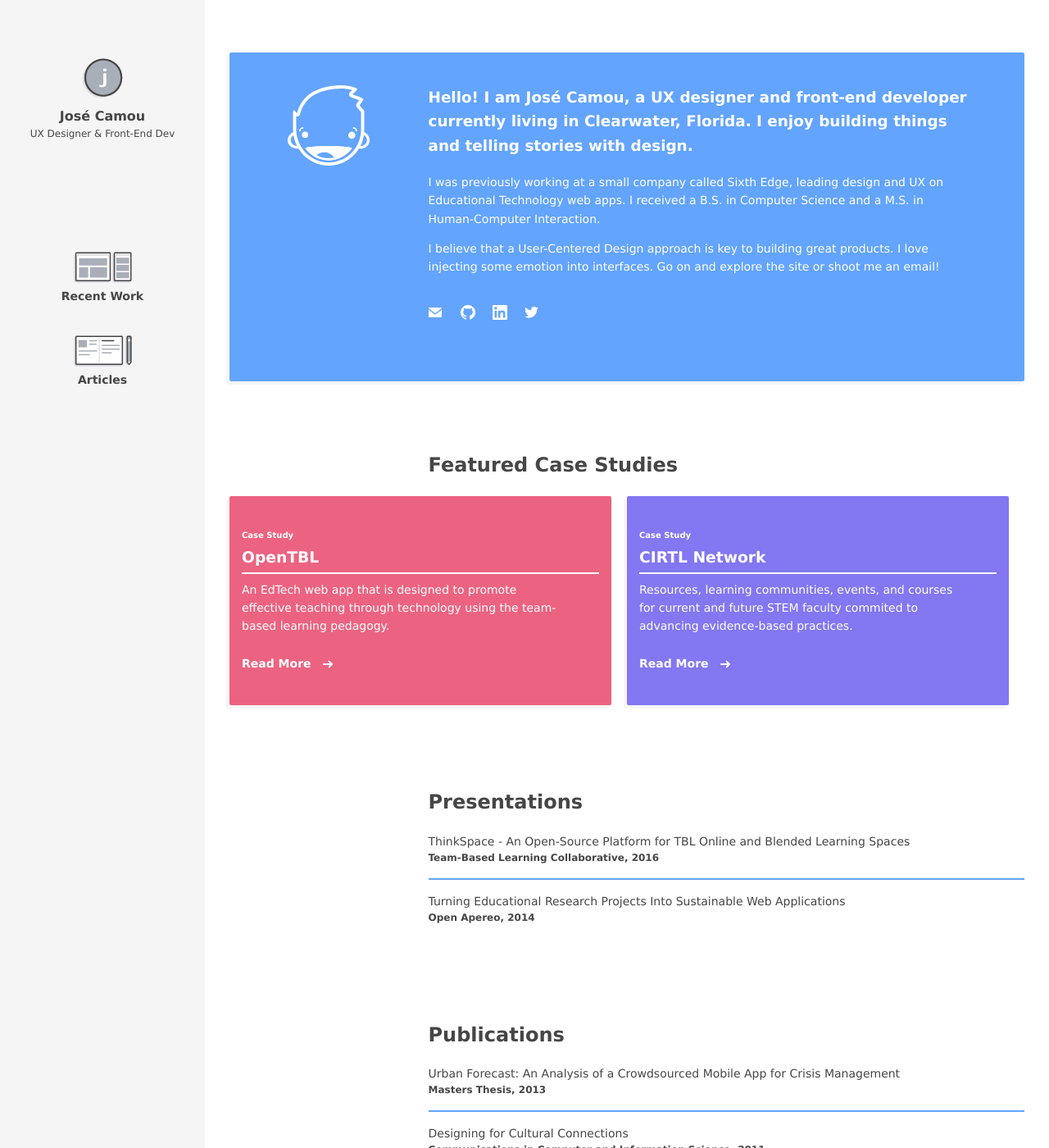
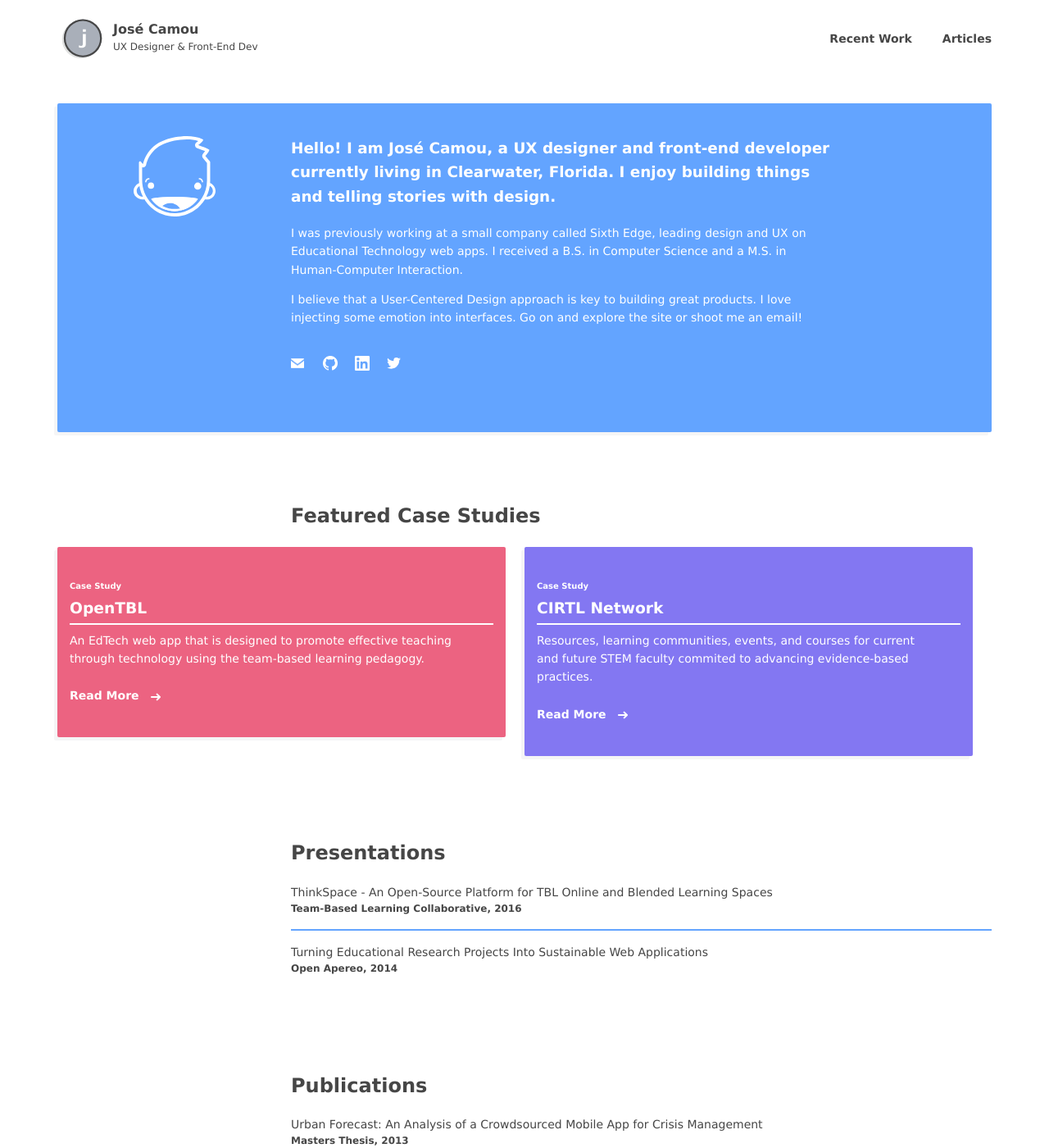
Before and after one commit to jcamou/jcamou.github.io, a Jekyll site: the page built from index.html, in a window 1280 px wide and 1400 px high. Shown: the whole window at 82% size. Built offline with Jekyll 4.4.1, drawn with Linux system fonts in a browser that asks for light colours.

Commit message:
[MOD] Change side nav to top

```diff
--- a/_includes/head.html
+++ b/_includes/head.html
@@ -4,7 +4,7 @@
 
   <title>Jose Camou</title>
   <link rel="stylesheet" type="text/css" href="/css/main.css">
-  <link rel="icon" href="favicon.ico"/>
+  <link rel="icon" href="/favicon.ico"/>
 
   {% if jekyll.environment == 'production' %}
   {% include analytics.html %}
--- a/_sass/_base.page.scss
+++ b/_sass/_base.page.scss
@@ -18,11 +18,11 @@ html {
 
 body {
   height:              100vh;
-  margin-left:         $site-nav--width;
+  // margin-left:         $site-nav--width;
   // background-color: $color-gray-light;
-  @media only screen and (max-width: $mq--small) {
-    margin-left: 0;
-  }
+  // @media only screen and (max-width: $mq--small) {
+  //   margin-left: 0;
+  // }
 
 }
 
--- a/_sass/_components.branding.scss
+++ b/_sass/_components.branding.scss
@@ -6,10 +6,10 @@
   @extend .group;
 
   display:         block;
+  float:           left;
   text-decoration: none;
 
   &:hover, &:focus {
-    // background-color: $color-gray-light;
     .branding__logo {
       background-image:url('/assets/images/branding/logo__color.svg');
     }
@@ -26,13 +26,14 @@
 }
 
 .branding__logo-container {
-  margin:              auto;
-  width:               60px;
-  height:              60px;
-  border-radius:       50%;
-  padding:             6px 5px;
-  // float:            left;
-  transition:          $transition-animation--background-color;
+  margin:        auto;
+  width:         60px;
+  height:        60px;
+  border-radius: 50%;
+  padding:       6px 5px;
+  float:         left;
+  margin-right:  8px;
+  transition:    $transition-animation--background-color;
 
   @media only screen and (max-width: $mq--small) {
     float:        left;
@@ -53,10 +54,11 @@
 }
 
 .branding__text {
+  display:         inline-block;
   text-decoration: none;
-  padding:         6px 0;
+  padding:         8px 0;
   color:           $color-black-base;
-  text-align:      center;
+  text-align:      left;
   transition:      $transition-animation--color;
 
   @media only screen and (max-width: $mq--small) {
--- a/_sass/_components.main-content.scss
+++ b/_sass/_components.main-content.scss
@@ -6,7 +6,7 @@
   // margin-left:      300px;
   height:           100%;
   background-color: white;
-  padding:          4rem 0;
+  padding:          2rem 0 4rem;
   // border: 1px solid $color-gray-med;
 
   @media only screen and (max-width: $mq--small) {
--- a/_sass/_components.site-nav.scss
+++ b/_sass/_components.site-nav.scss
@@ -5,22 +5,28 @@
 .site-nav__container {
   @extend .group;
 
-  position:         fixed;
-  height:           100vh;
-  width:            $site-nav--width;
-  padding-top:      4rem;
-  bottom:           0;
-  top:              0;
-  left:             0;
-  background-color: $color-gray-light;
+  position:            relative;
+  height:              auto;
+  width:               100%;
+  max-width:           $max-width;
+  margin:              0 auto;
+  padding-top:         1rem;
+  padding-bottom:      1rem;
+  padding:             1rem $spacing-unit--large;
+  top:                 0;
+  left:                0;
+
+
 
   @media only screen and (max-width: $mq--small) {
-    position:       relative;
-    width:          100%;
-    max-width:      none;
-    height:         auto;
-    padding-top:    1rem;
-    padding-bottom: 1rem;
+    position:         relative;
+    width:            100%;
+    max-width:        none;
+    height:           auto;
+    padding:          1rem $spacing-unit--large 1rem $spacing-unit;
+    padding-top:      1rem;
+    padding-bottom:   1rem;
+    background-color: $color-gray-light;
   }
 
 }
@@ -28,7 +34,7 @@
 
 .site-nav__list {
   list-style-type: none;
-  margin-top:      8rem;
+  float: right;
   padding-left:     0;
 
   @media only screen and (max-width: $mq--small) {
@@ -55,11 +61,14 @@
 .site-nav__item {
   @extend .group;
 
-  line-height:   1.5rem;
-  margin-bottom: 2rem;
+  line-height:      1.5rem;
+  display:          inline-block;
+  margin-left:      2rem;
 
   @media only screen and (max-width: $mq--small) {
+    display:       block;
     margin-bottom: 0;
+    margin-left:   0;
   }
 }
 
@@ -76,11 +85,9 @@
   font-weight:     $font-weight--bold;
   font-size:       14px;
   line-height:     30px;
-  text-align:      center;
 
   &:hover, &:focus {
     color: $color-blue-med;
-    background-color: $color-gray-light;
 
     .site-nav__icon--work {
       background-image: url('/assets/images/icons/nav-icons__work--color.svg');
@@ -94,6 +101,7 @@
   @media only screen and (max-width: $mq--small) {
     height:          25%;
     width:           100%;
+    text-align:      center;
     padding:         2rem 0 1rem;
     justify-content: center;
     -ms-flex-align:  center;
@@ -107,11 +115,11 @@
 }
 
 .site-nav__open {
-  font-size:   14px;
-  float:       right;
-  line-height: $nav-bar--height;
-  font-weight: $font-weight--bold;
-  color:       $color-black-base;
+  font-size:      14px;
+  float:          right;
+  line-height:    $nav-bar--height;
+  font-weight:    $font-weight--bold;
+  color:          $color-black-base;
   vertical-align: middle;
 
   &:before {
@@ -132,15 +140,24 @@
   margin:      auto;
   width:       auto;
   height:      40px;
-  // float:    left;
   transition:  $transition-animation--background-img;
   will-change: background-image;
 }
 
 .site-nav__icon--work {
-   background: url('/assets/images/icons/nav-icons__work--bw.svg')no-repeat scroll 50% 0 transparent;
+  display:    none;
+  background: url('/assets/images/icons/nav-icons__work--bw.svg')no-repeat scroll 50% 0 transparent;
+
+  @media only screen and (max-width: $mq--small) {
+    display: block;
+  }
 }
 
 .site-nav__icon--articles {
-   background: url('/assets/images/icons/nav-icons__articles--bw.svg')no-repeat scroll 50% 0 transparent;
+  display:    none;
+  background: url('/assets/images/icons/nav-icons__articles--bw.svg')no-repeat scroll 50% 0 transparent;
+
+   @media only screen and (max-width: $mq--small) {
+     display: block;
+   }
 }
```
